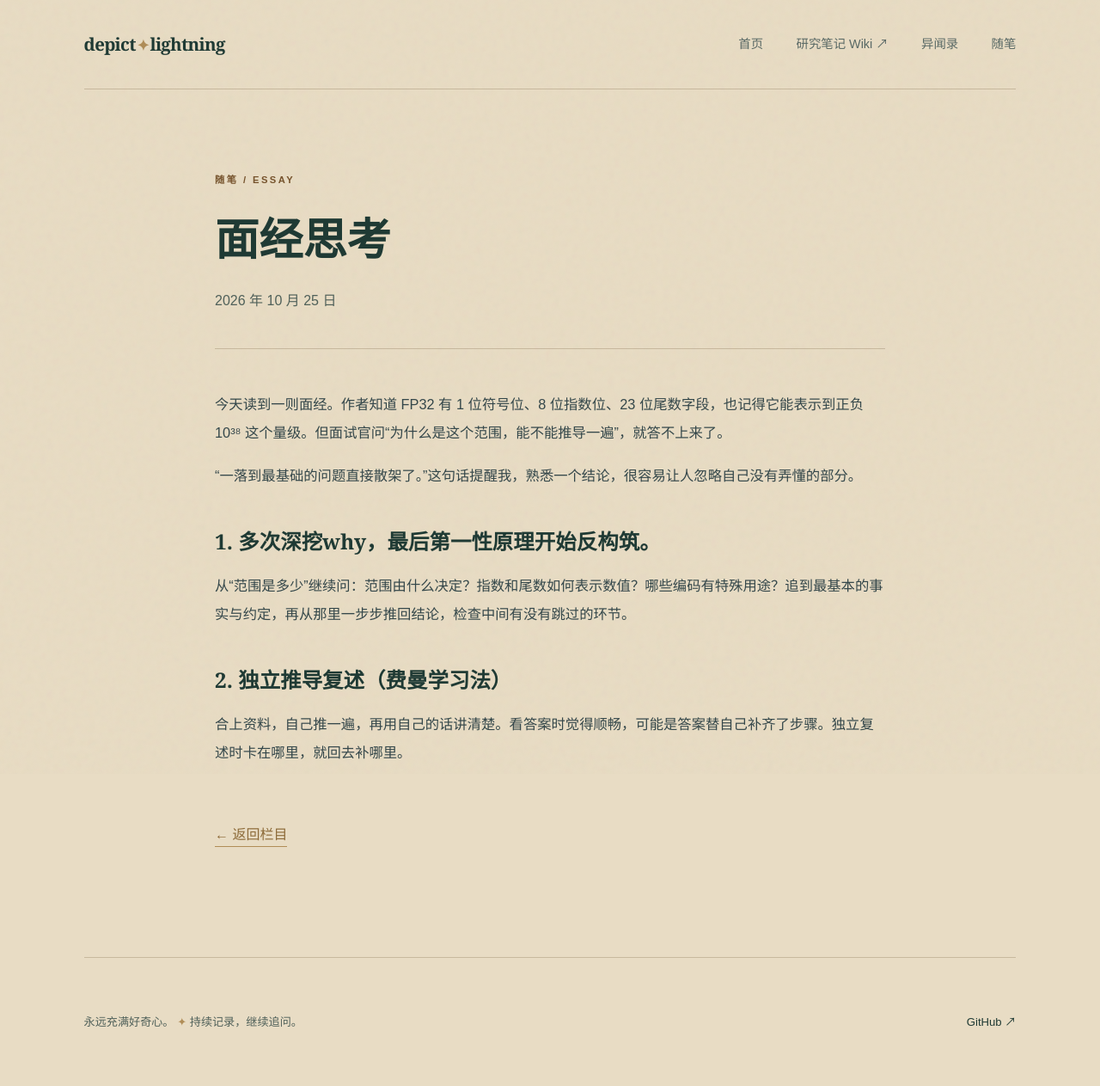
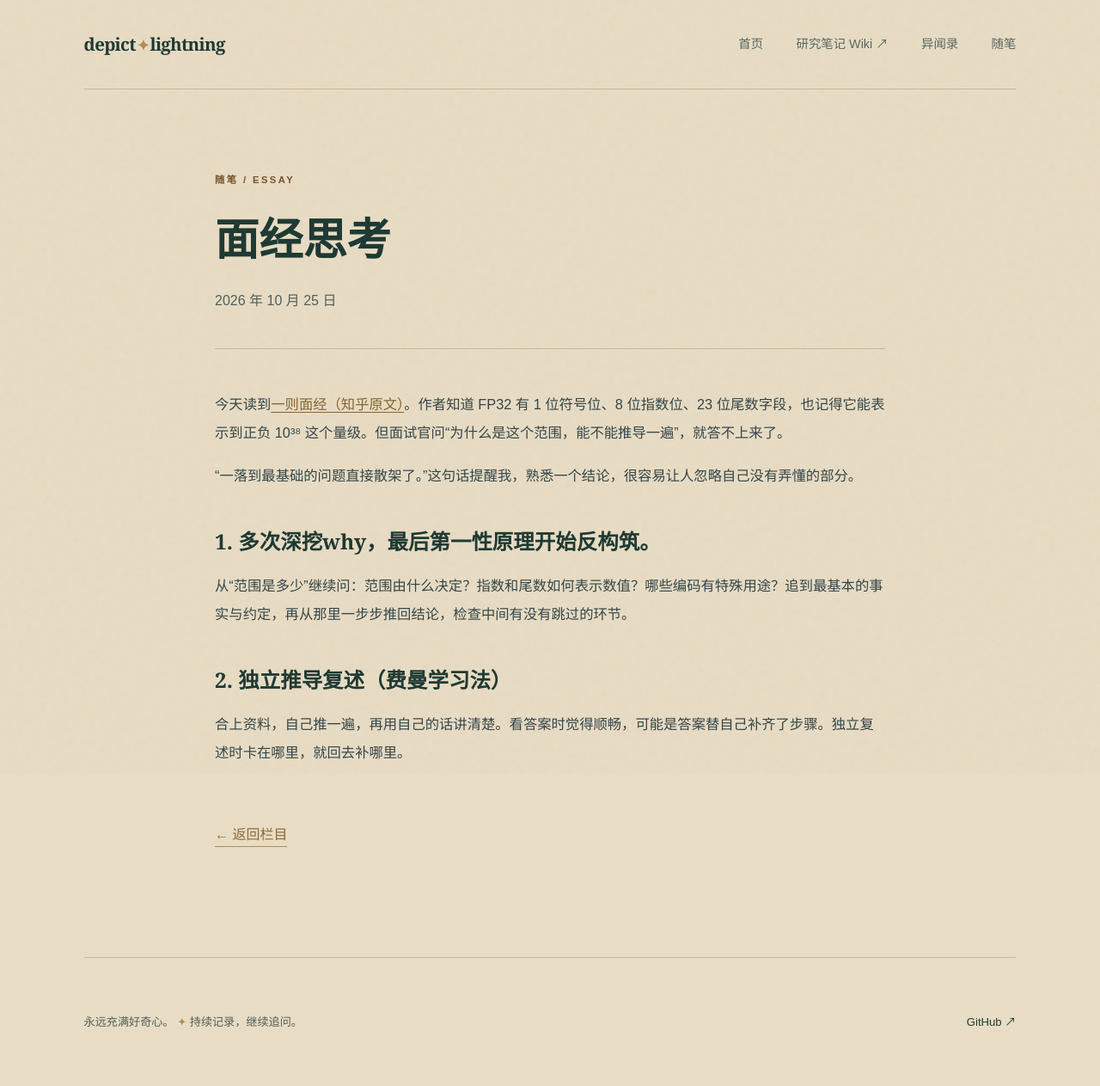
Before and after one commit to depictlightning/depictlightning.github.io, a Jekyll site: the page built from _posts/2026-10-25-interview-reflections.md, in a window 1280 px wide. Shown: the whole page at 86% size. Built offline with Jekyll 4.4.1, drawn with Linux system fonts in a browser that asks for light colours.

Commit message:
Cite original interview reflection source

```diff
--- a/_posts/2026-10-25-interview-reflections.md
+++ b/_posts/2026-10-25-interview-reflections.md
@@ -6,7 +6,7 @@ categories: [essay]
 description: 从一道 FP32 的面试追问，想到深挖为什么、从第一性原理重新构建推理，以及独立推导复述。
 ---
 
-今天读到一则面经。作者知道 FP32 有 1 位符号位、8 位指数位、23 位尾数字段，也记得它能表示到正负 10³⁸ 这个量级。但面试官问“为什么是这个范围，能不能推导一遍”，就答不上来了。
+今天读到[一则面经（知乎原文）](https://zhuanlan.zhihu.com/p/2028956619912877244)。作者知道 FP32 有 1 位符号位、8 位指数位、23 位尾数字段，也记得它能表示到正负 10³⁸ 这个量级。但面试官问“为什么是这个范围，能不能推导一遍”，就答不上来了。
 
 “一落到最基础的问题直接散架了。”这句话提醒我，熟悉一个结论，很容易让人忽略自己没有弄懂的部分。
 
```
